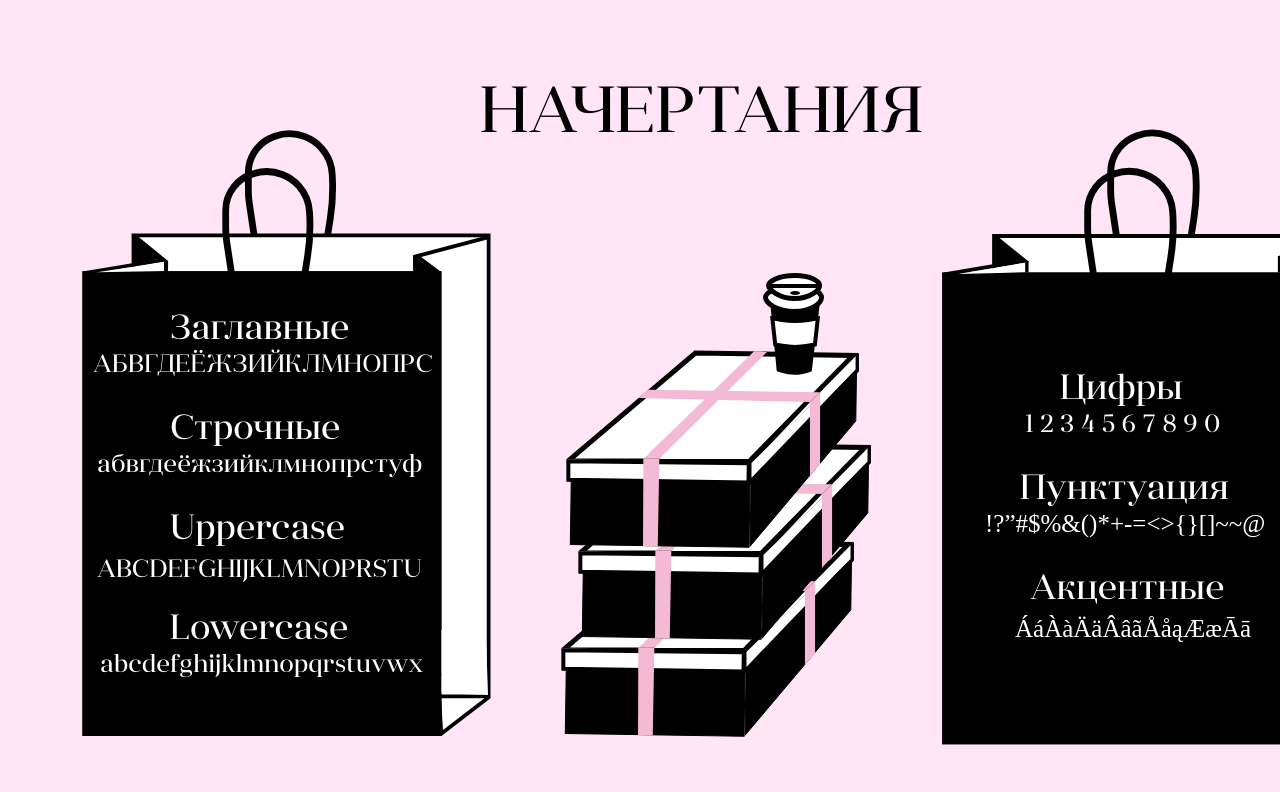
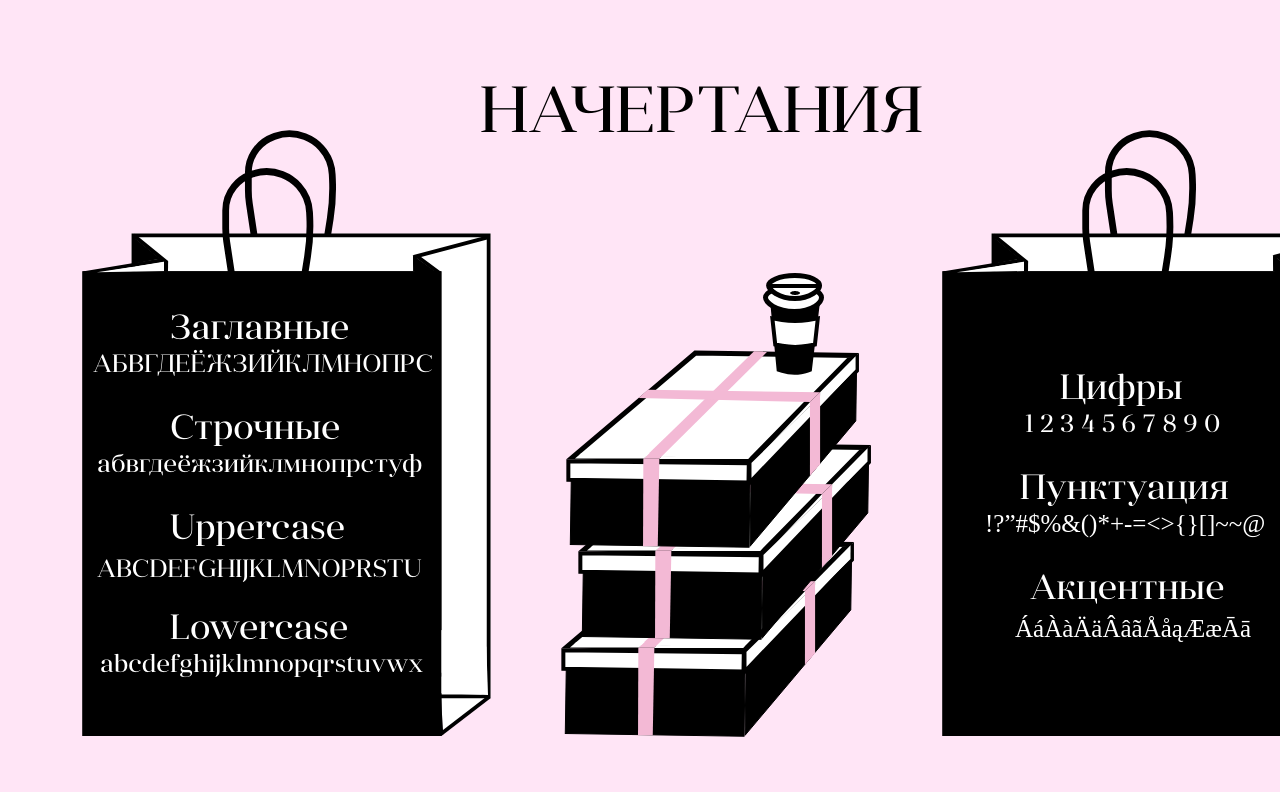
Before and after one commit to kqatte/anglecia.pro.font, a plain HTML site: page index.html in a window 1280 px wide. Shown: the part 4168-4960 px from the top of the page. Drawn offline with Linux system fonts and the light colour scheme; files whose address does not match are found by name.

Commit message:
Update index.html

```diff
--- a/index.html
+++ b/index.html
@@ -98,7 +98,7 @@
       </div>
       <img class="scr6img1" src="images/6scr1img.svg" alt="пакет1" />
       <img class="scr6img2" src="images/6scr2img.svg" alt="коробки" />
-      <img class="scr6img3" src="images/6scr3img.svg" alt="пакет2" />
+      <img class="scr6img3" src="images/6scr1img.svg" alt="пакет2" />
       <div class="scr6p1">
         <p>Заглавные</p>
       </div>
```
